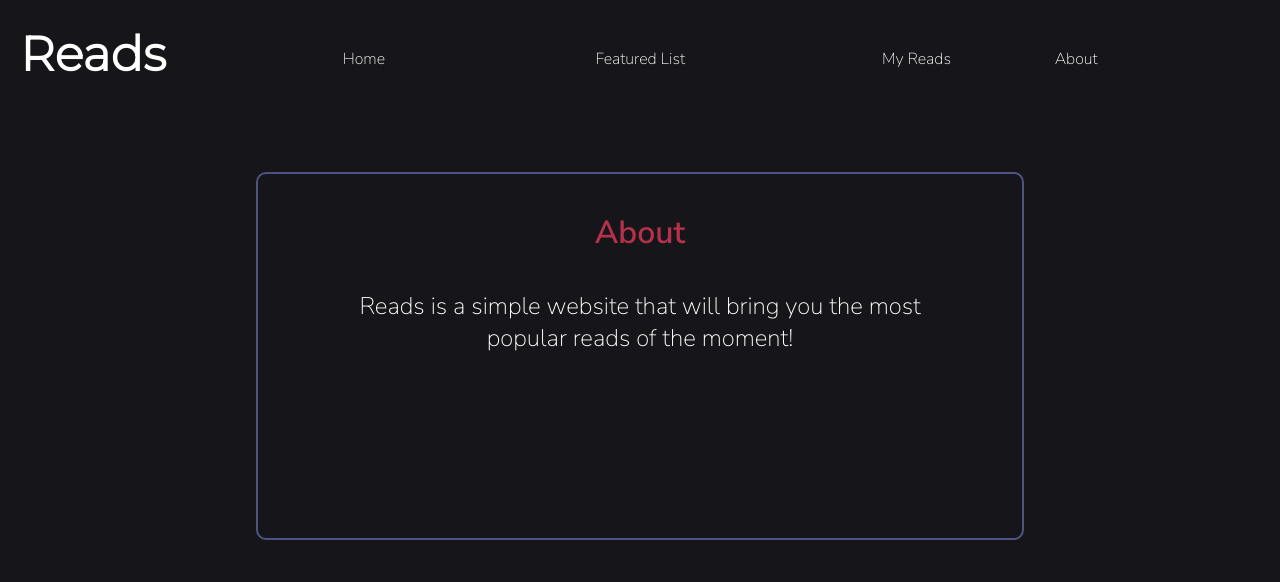
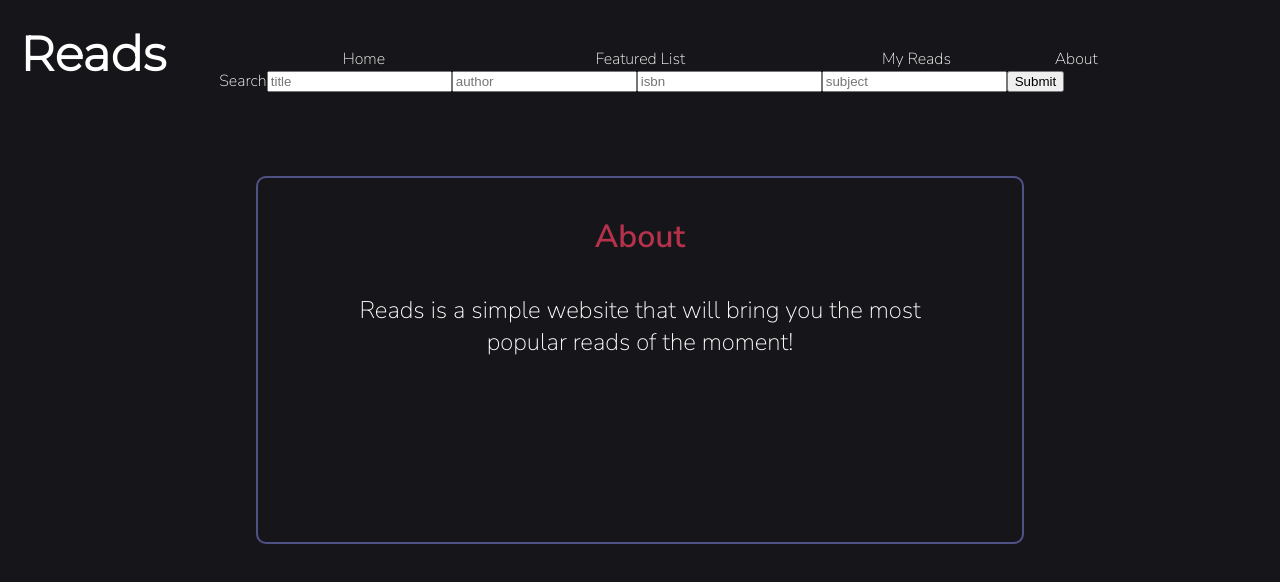
Before and after one commit to sahirabibi/react-reads, a React (Create React App) app: page /about in a window 1280 px wide. Shown: the top 582 px of the page. Built offline with nearby package versions, Linux system fonts and the light colour scheme; no server answers.

Commit message:
Add search functionality to site

```diff
--- a/src/App.css
+++ b/src/App.css
@@ -257,8 +257,8 @@ button:hover {
 }
 
 .book-container {
-	height: 65%;
-	width: 65%;
+	height: 75%;
+	width: 75%;
 	margin: 2%;
 	transition: transform 0.5s;
 }
--- a/src/components/BestSellers/BestSellers.jsx
+++ b/src/components/BestSellers/BestSellers.jsx
@@ -18,6 +18,9 @@ function BestSellers(props) {
 	const { date, genres } = useContext(DataContext);
 	const [bestSellers, setBestSellers] = useState();
 	const { name } = useParams();
+	console.log(genres)
+	const currentGenre = genres.filter(genre => genre.list_name_encoded === name);
+
 
 
 	// api url by genre title and date
@@ -37,7 +40,7 @@ function BestSellers(props) {
 
 	return (
 		<div>
-			<h2>Top 15 Books </h2>
+			<h2>Best Sellers in {currentGenre[0].list_name} </h2>
 			<div className='best-sellers'>
 				{bestSellers.map((book) => (
 					<li>
--- a/src/components/Header/Header.jsx
+++ b/src/components/Header/Header.jsx
@@ -1,5 +1,6 @@
 import React from 'react';
 import {Link} from 'react-router-dom'
+import Search from './Search';
 
 function Header(props) {
 
@@ -22,6 +23,7 @@ function Header(props) {
 							<li>About</li>
 						</Link>
 					</ul>
+					<Search/>
 				</nav>
 			</header>
 		);
--- a/src/components/Header/Search.jsx
+++ b/src/components/Header/Search.jsx
@@ -1,22 +1,81 @@
 import React from 'react';
+import { useEffect, useState } from 'react'
+import axios from 'axios';
+import {useContext} from 'react'
+import { DataContext } from '../../DataContext';
 
 function Search(props) {
     // run a call to openLibrary and return book with selected format
     // search can be with author, subject, title, isbn
+    const [searchQuery, setSearchQuery] = useState({
+        title: '',
+        author:'',
+        isbn: '',
+        subject:'',
+    })
+
+
+    function handleChange(event) {
+        // update searchQuery with users key-words
+        // split and add + on spaces
+        let rawStr = event.target.value;
+        let formattedStr = rawStr.replace(/\s+/g, '+').toLowerCase();
+        setSearchQuery({...searchQuery, [event.target.id] : formattedStr})
+    }
+
+    function handleSubmit(event) {
+        // submit to searchAPI and retrieve results
+        event.preventDefault();
+        const searchURL = `http://openlibrary.org/search.json?q=${searchQuery.title}&author=${searchQuery.author}&isbn=${searchQuery.isbn}`;
+        axios.get(searchURL)
+            .then(res => console.log(res.data.docs))
+            .catch(err => console.log(err));
+
+        // after retrieving results, set them inside of searchResults var
+        // render SearchResults page with search results
+
+        // have add button on each search result, onClick=> searchResults.isbn[0] ==> 'isbn'
+        // OnClick call setMyReads();
+        // when user hits add, call a a function to grab this var and add it to
+        //
+    };
+
 
     return (
-        <div>
-            <nav>
-                <label htmlFor="search">Search</label>
-                <input type="text" id='title' placeholder='title'/>
-                <input type="text" id='author' placeholder='author'/>
-                <input type="text" id='isbn' placeholder='isbn'/>
-                <button>Search</button>
-                <button>Advanced Search</button>
-            </nav>
-
-        </div>
-    );
+			<div>
+				<nav>
+					<form action='' onSubmit={handleSubmit}>
+						<label htmlFor='search'>Search</label>
+						<input
+							onChange={handleChange}
+							type='text'
+							id='title'
+							placeholder='title'
+						/>
+						<input
+							onChange={handleChange}
+							type='text'
+							id='author'
+							placeholder='author'
+						/>
+						<input
+							onChange={handleChange}
+							type='text'
+							id='isbn'
+							placeholder='isbn'
+						/>
+						<input
+							onChange={handleChange}
+							type='text'
+							subject='isbn'
+							placeholder='subject'
+						/>
+						<input type='submit' />
+					</form>
+					{/* <button>Advanced Search</button> */}
+				</nav>
+			</div>
+		);
 }
 
 export default Search;
```
Also changed, not shown: src/components/Search/SearchResults.jsx (added, +11 -0 lines).
